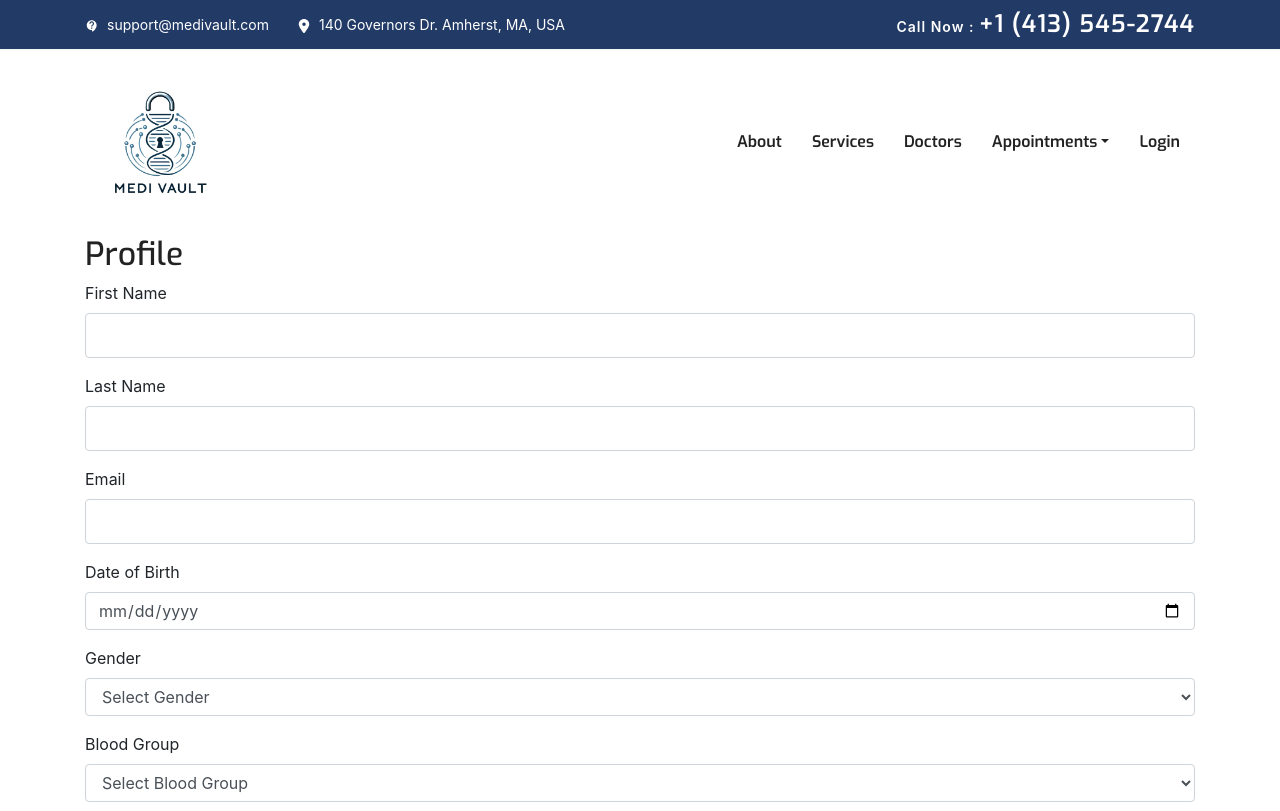
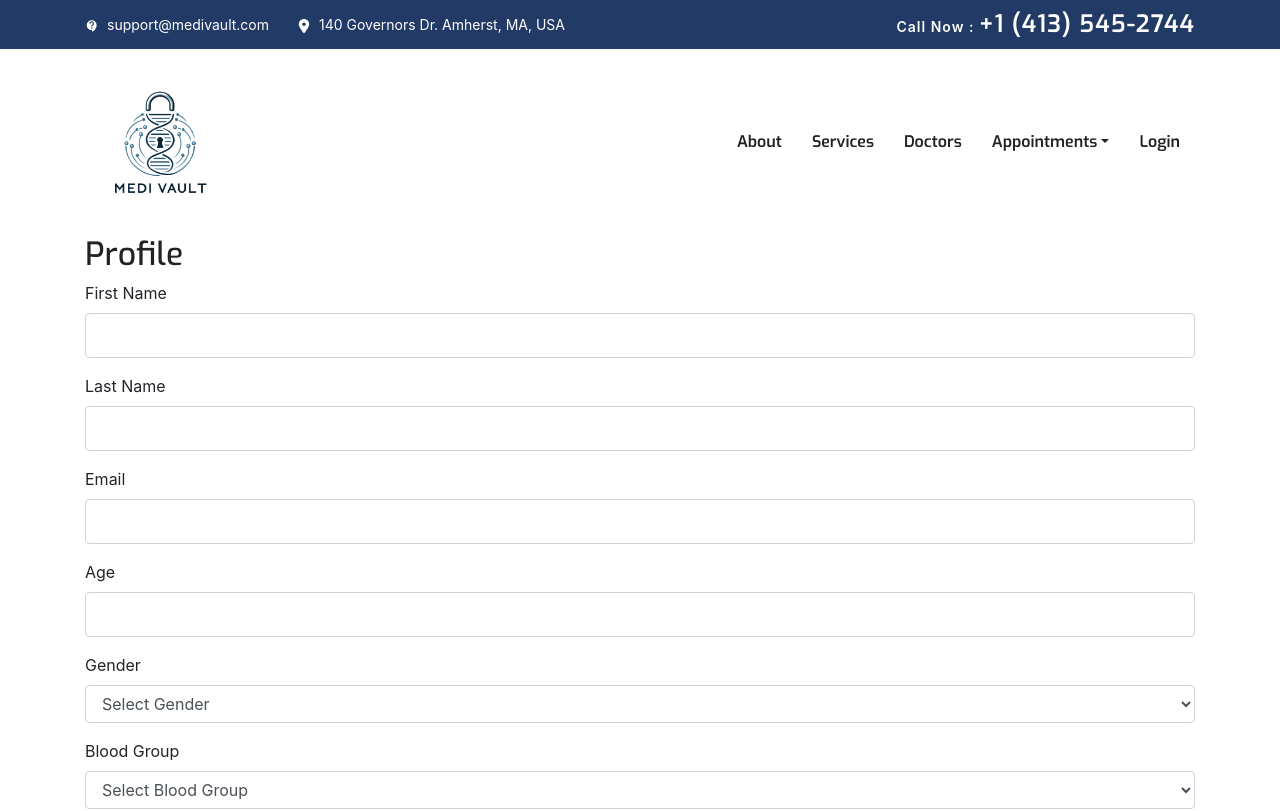
Before and after one commit to sriya632/Medi_vault, a React (Vite) app in the folder Frontend/: page /profile in a window 1280 px wide. Shown: the top 811 px of the page. Built offline with nearby package versions, Linux system fonts and the light colour scheme.

Commit message:
Correcting bugs and minor issues

```diff
--- a/Frontend/src/modules/appointment.jsx
+++ b/Frontend/src/modules/appointment.jsx
@@ -94,6 +94,9 @@ const AppointmentPage = () => {
       return;
     }
     else {
+      const dateTimeString = `${formData.date}T${formData.time}:00`; // Add :00 for seconds
+      const appointmentDate = new Date(dateTimeString);
+      const timestamp = Math.floor(appointmentDate.getTime() / 1000);
     // Handle form submission logic here
     try {
       // Example of a contract function call
--- a/Frontend/src/modules/doctor-view/appointment-tab.jsx
+++ b/Frontend/src/modules/doctor-view/appointment-tab.jsx
@@ -61,7 +61,7 @@ const AppointmentTab = () => {
                 u_id: app.id.toString(),
                 patientName: app.patientName,
                 date: new Date(parseInt(app.date, 10) * 1000).toLocaleDateString(),
-                time: 'Time Placeholder' // Update as necessary
+                time: new Date(parseInt(app.date, 10) * 1000).toLocaleTimeString([], { hour: '2-digit', minute: '2-digit' }) // Update as necessary
             })));
 
         } catch (error) {
--- a/Frontend/src/modules/doctor-view/mutable-patient-details.jsx
+++ b/Frontend/src/modules/doctor-view/mutable-patient-details.jsx
@@ -42,6 +42,7 @@ const MutablePatientDetails = () => {
         }
     }, [account, web3, u_id]);
 
+
     const connectWallet = async () => {
         try {
             const accounts = await window.ethereum.request({ method: 'eth_requestAccounts' });
@@ -85,10 +86,11 @@ const MutablePatientDetails = () => {
         const contract = new web3.eth.Contract(D_P_CONTRACT_ABI, D_P_CONTRACT_ADDRESS);
         try {
             const comments = await contract.methods.viewComment(appointmentId).call();
+            const hasComments = comments && comments.trim().length > 0;
             setPatient(prev => ({
                 ...prev,
                 doctorsComments: comments,
-                commentsSubmitted: comments !== ''
+                commentsSubmitted: hasComments
             }));
         } catch (error) {
             console.error("Failed to fetch comments:", error);
--- a/Frontend/src/modules/profile.jsx
+++ b/Frontend/src/modules/profile.jsx
@@ -2,25 +2,12 @@ import { useState, useEffect } from 'react';
 import Web3 from "web3";
 import {CONTRACT_ADDRESS,CONTRACT_ABI} from '../contract_constants/authentication.js';
 import {useNavigate} from "react-router-dom";
-
-function calculateAge(dob) {
-  if (!dob) return '';
-  const birthday = new Date(dob);
-  const today = new Date();
-  let age = today.getFullYear() - birthday.getFullYear();
-  const monthDiff = today.getMonth() - birthday.getMonth();
-  if (monthDiff < 0 || (monthDiff === 0 && today.getDate() < birthday.getDate())) {
-    age--;
-  }
-  return age;
-}
 
 const ProfilePage = () => {
   const [formData, setFormData] = useState({
     firstName: '',
     lastName: '',
     email: '',
-    dateOfBirth: '',
     bloodGroup: '',
     age: '',
     gender: '',
@@ -64,6 +51,7 @@ const ProfilePage = () => {
     }
   };
 
+
   const fetchUserDetails = async (account) => {
     const contract = new web3.eth.Contract(CONTRACT_ABI, CONTRACT_ADDRESS);
     try {
@@ -92,16 +80,16 @@ const ProfilePage = () => {
     const { name, value } = event.target;
     setFormData((prevState) => ({
       ...prevState,
-      [name]: value,
-      age: name === 'dateOfBirth' ? calculateAge(value) : prevState.age,
+      [name]: value
     }));
   };
 
   const handleEdit = () => {
     // Toggle edit mode, don't submit form
     setIsDataFetched(false);
-    setEditMode(!editMode);
+    setEditMode(true);
   };
+
   const handleSubmit = (event) => {
     event.preventDefault();
     // Save the form data to the backend or localStorage
@@ -125,7 +113,8 @@ const ProfilePage = () => {
               .then(result => {
                     console.log('Profile Saved', result)
                     alert('Profile Saved!');
-                    navigate('/profile');
+                    setEditMode(false);
+                    setIsDataFetched(true)
                   }
               )
               .catch(error => {
@@ -192,13 +181,13 @@ const ProfilePage = () => {
           />
         </div>
         <div className="form-group">
-          <label htmlFor="dateOfBirth">Date of Birth</label>
+          <label htmlFor="Age">Age</label>
           <input
-            type="date"
+            type="text"
             className="form-control"
-            id="dateOfBirth"
-            name="dateOfBirth"
-            value={formData.dateOfBirth}
+            id="age"
+            name="age"
+            value={formData.age}
             onChange={handleChange}
             readOnly={isDataFetched}
           />
@@ -230,14 +219,14 @@ const ProfilePage = () => {
             readOnly={isDataFetched}
           >
             <option value="">Select Blood Group</option>
-            <option value="a+ve">A +ve</option>
-            <option value="a-ve">A -ve</option>
-            <option value="b+ve">B +ve</option>
-            <option value="b-ve">B -ve</option>
-            <option value="ab+ve">AB +ve</option>
-            <option value="ab-ve">AB -ve</option>
-            <option value="o+ve">O +ve</option>
-            <option value="o-ve">O -ve</option>
+            <option value="A+ve">A +ve</option>
+            <option value="A-ve">A -ve</option>
+            <option value="B+ve">B +ve</option>
+            <option value="B-ve">B -ve</option>
+            <option value="AB+ve">AB +ve</option>
+            <option value="AB-ve">AB -ve</option>
+            <option value="O+ve">O +ve</option>
+            <option value="O-ve">O -ve</option>
           </select>
         </div>
         <div className="form-group">
```
